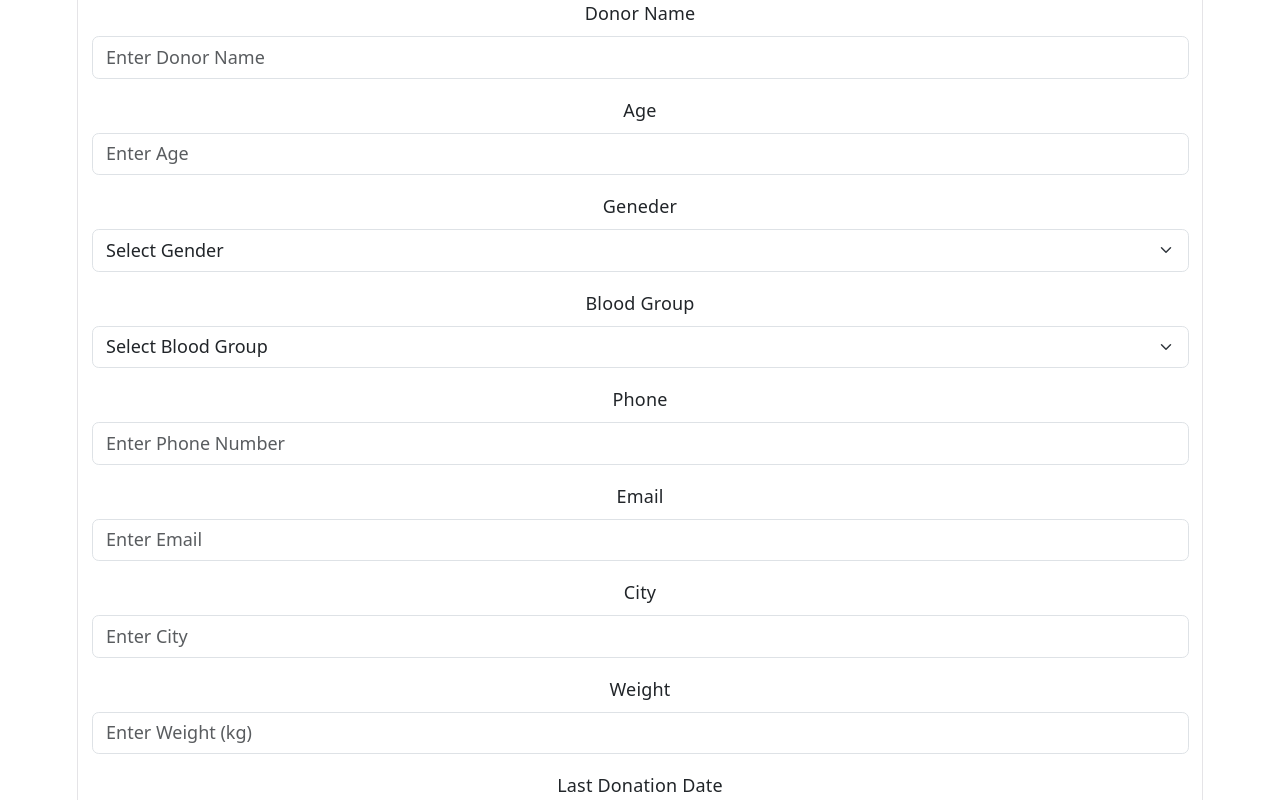
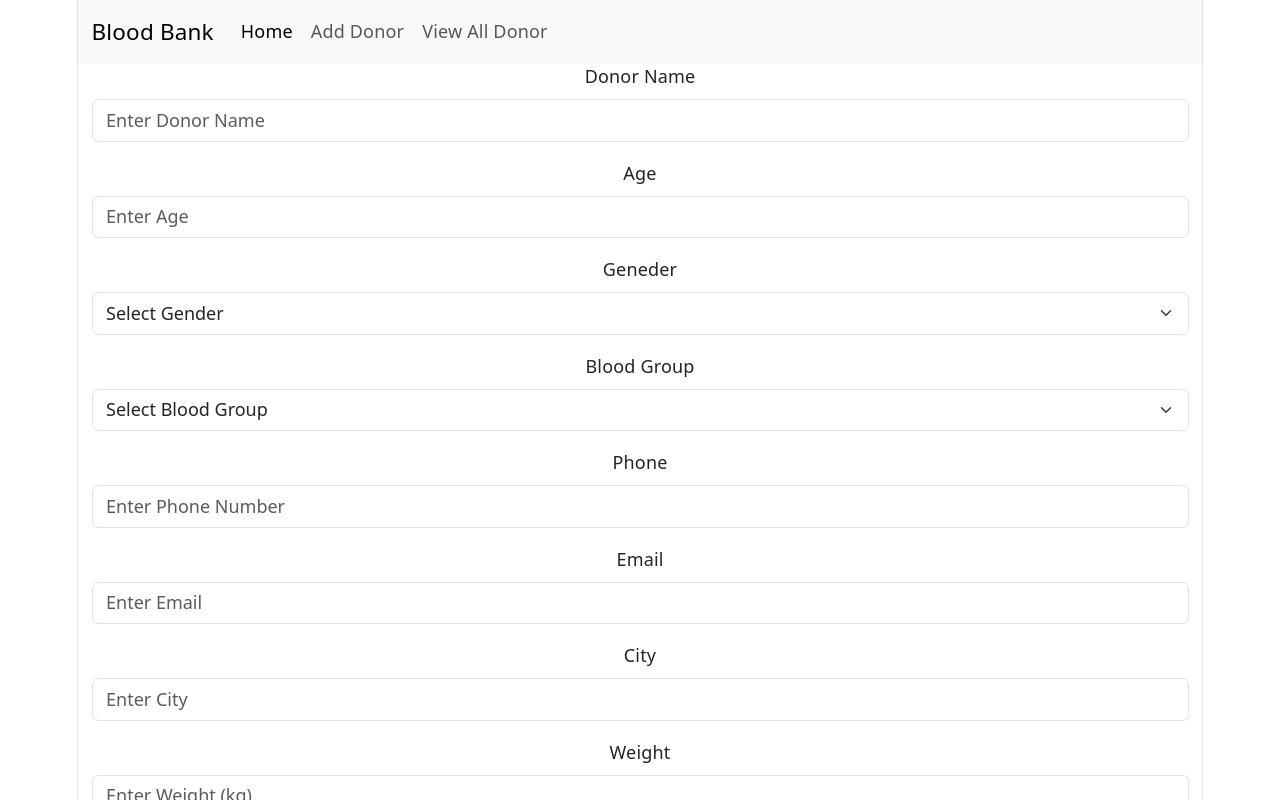
Before and after one commit to Anurag3215/blood-bank-management-react-app, a React (Vite) app: page / in a window 1280 px wide. Shown: the top 800 px of the page. Built offline with nearby package versions, Linux system fonts and the light colour scheme.

Commit message:
NavBar Created

```diff
--- a/src/App.jsx
+++ b/src/App.jsx
@@ -4,6 +4,7 @@
 import heroImg from './assets/hero.png'
 import './App.css'
 import AddDonor from './components/AddDonor'
+import { BrowserRouter, Route, Routes } from 'react-router-dom'
 
 function App() {
   const [count, setCount] = useState(0)
@@ -11,7 +12,15 @@
   return (
     <>
 
-      <AddDonor/>
+      <BrowserRouter>
+
+      <Routes>
+
+<Route path='/' element={<AddDonor/>}/>
+
+      </Routes>
+
+      </BrowserRouter>
 
     </>
   )
--- a/src/components/AddDonor.jsx
+++ b/src/components/AddDonor.jsx
@@ -1,5 +1,6 @@
 import axios from 'axios'
 import React, { useState } from 'react'
+import Navbar from './Navbar'
 
 const AddDonor = () => {
     const [input, changeInput] = useState(
@@ -39,7 +40,7 @@
 
     return (
         <div>
-
+            <Navbar />
             <div className="container">
                 <div className="row">
                     <div className="col col-12 col-sm-12 col-md-12 col-lg-12 col-xl-12 col-xxl-12">
@@ -48,54 +49,54 @@
                             <div className="col col-12 col-sm-12 col-md-12 col-lg-12 col-xl-12 col-xxl-12">
 
                                 <label htmlFor="" className="form-label">Donor Name</label>
-                                <input type="text" className="form-control" placeholder="Enter Donor Name" required name="donor_name"  value={input.donor_name} onChange={inputHandler}/>
+                                <input type="text" className="form-control" placeholder="Enter Donor Name" required name="donor_name" value={input.donor_name} onChange={inputHandler} />
 
                             </div>
                             <div className="col col-12 col-sm-12 col-md-12 col-lg-12 col-xl-12 col-xxl-12">
 
                                 <label htmlFor="" className="form-label">Age</label>
-                                <input type="number" className="form-control" placeholder="Enter Age" required min="18" max="65" name="age"  value={input.age} onChange={inputHandler}/>
+                                <input type="number" className="form-control" placeholder="Enter Age" required min="18" max="65" name="age" value={input.age} onChange={inputHandler} />
 
                             </div>
                             <div className="col col-12 col-sm-12 col-md-12 col-lg-12 col-xl-12 col-xxl-12">
 
                                 <label htmlFor="" className="form-label">Geneder</label>
-                                <select className="form-select" required name="gender"  value={input.gender} onChange={inputHandler}><option value="">Select Gender</option><option>Male</option><option>Female</option><option>Other</option></select>
+                                <select className="form-select" required name="gender" value={input.gender} onChange={inputHandler}><option value="">Select Gender</option><option>Male</option><option>Female</option><option>Other</option></select>
 
                             </div>
                             <div className="col col-12 col-sm-12 col-md-12 col-lg-12 col-xl-12 col-xxl-12">
 
                                 <label htmlFor="" className="form-label">Blood Group</label>
-                                <select className="form-select" required name="blood_group"  value={input.blood_group} onChange={inputHandler}><option value="">Select Blood Group</option><option>A+</option><option>A-</option><option>B+</option><option>B-</option><option>AB+</option><option>AB-</option><option>O+</option><option>O-</option></select>
+                                <select className="form-select" required name="blood_group" value={input.blood_group} onChange={inputHandler}><option value="">Select Blood Group</option><option>A+</option><option>A-</option><option>B+</option><option>B-</option><option>AB+</option><option>AB-</option><option>O+</option><option>O-</option></select>
 
                             </div>
                             <div className="col col-12 col-sm-12 col-md-12 col-lg-12 col-xl-12 col-xxl-12">
 
                                 <label htmlFor="" className="form-label">Phone</label>
-                                <input type="tel" className="form-control" placeholder="Enter Phone Number" required pattern="[0-9]{10}" maxLength={10} title="Phone number must contain exactly 10 digits" name="phone"  value={input.phone} onChange={inputHandler}/>
+                                <input type="tel" className="form-control" placeholder="Enter Phone Number" required pattern="[0-9]{10}" maxLength={10} title="Phone number must contain exactly 10 digits" name="phone" value={input.phone} onChange={inputHandler} />
 
                             </div>
                             <div className="col col-12 col-sm-12 col-md-12 col-lg-12 col-xl-12 col-xxl-12">
 
                                 <label htmlFor="" className="form-label">Email</label>
-                                <input type="email" className="form-control" placeholder="Enter Email" name="email"  value={input.email} onChange={inputHandler}/>
+                                <input type="email" className="form-control" placeholder="Enter Email" name="email" value={input.email} onChange={inputHandler} />
                             </div>
                             <div className="col col-12 col-sm-12 col-md-12 col-lg-12 col-xl-12 col-xxl-12">
 
                                 <label htmlFor="" className="form-label">City</label>
-                                <input type="text" className="form-control" placeholder="Enter City" required name="city"  value={input.city} onChange={inputHandler}/>
+                                <input type="text" className="form-control" placeholder="Enter City" required name="city" value={input.city} onChange={inputHandler} />
 
                             </div>
                             <div className="col col-12 col-sm-12 col-md-12 col-lg-12 col-xl-12 col-xxl-12">
 
                                 <label htmlFor="" className="form-label">Weight</label>
-                                <input type="number" className="form-control" placeholder="Enter Weight (kg)" required min="50" name="weight_kg"  value={input.weight_kg} onChange={inputHandler}/>
+                                <input type="number" className="form-control" placeholder="Enter Weight (kg)" required min="50" name="weight_kg" value={input.weight_kg} onChange={inputHandler} />
 
                             </div>
                             <div className="col col-12 col-sm-12 col-md-12 col-lg-12 col-xl-12 col-xxl-12">
 
                                 <label htmlFor="" className="form-label">Last Donation Date</label>
-                                <input type="text" className="form-control" placeholder="YYYY-MM-DD" maxLength={10} name="last_donation_date"  value={input.last_donation_date} onChange={inputHandler}/>
+                                <input type="text" className="form-control" placeholder="YYYY-MM-DD" maxLength={10} name="last_donation_date" value={input.last_donation_date} onChange={inputHandler} />
                             </div>
                             <div className="col col-12 col-sm-12 col-md-12 col-lg-12 col-xl-12 col-xxl-12">
 
--- /dev/null
+++ b/src/components/Navbar.jsx
@@ -0,0 +1,28 @@
+import React from 'react'
+import { Link } from 'react-router-dom'
+
+const Navbar = () => {
+    return (
+        <div>
+
+            <nav class="navbar navbar-expand-lg bg-body-tertiary">
+                <div class="container-fluid">
+                    <Link class="navbar-brand" to="#">Blood Bank</Link>
+                    <button class="navbar-toggler" type="button" data-bs-toggle="collapse" data-bs-target="#navbarNavAltMarkup" aria-controls="navbarNavAltMarkup" aria-expanded="false" aria-label="Toggle navigation">
+                        <span class="navbar-toggler-icon"></span>
+                    </button>
+                    <div class="collapse navbar-collapse" id="navbarNavAltMarkup">
+                        <div class="navbar-nav">
+                            <Link class="nav-link active" aria-current="page" to="">Home</Link>
+                            <Link class="nav-link" to="/add">Add Donor</Link>
+                            <Link class="nav-link" to="/view">View All Donor</Link>
+                        </div>
+                    </div>
+                </div>
+            </nav>
+
+        </div>
+    )
+}
+
+export default Navbar
```
Lines whose indentation alone changed are shown as unchanged.
